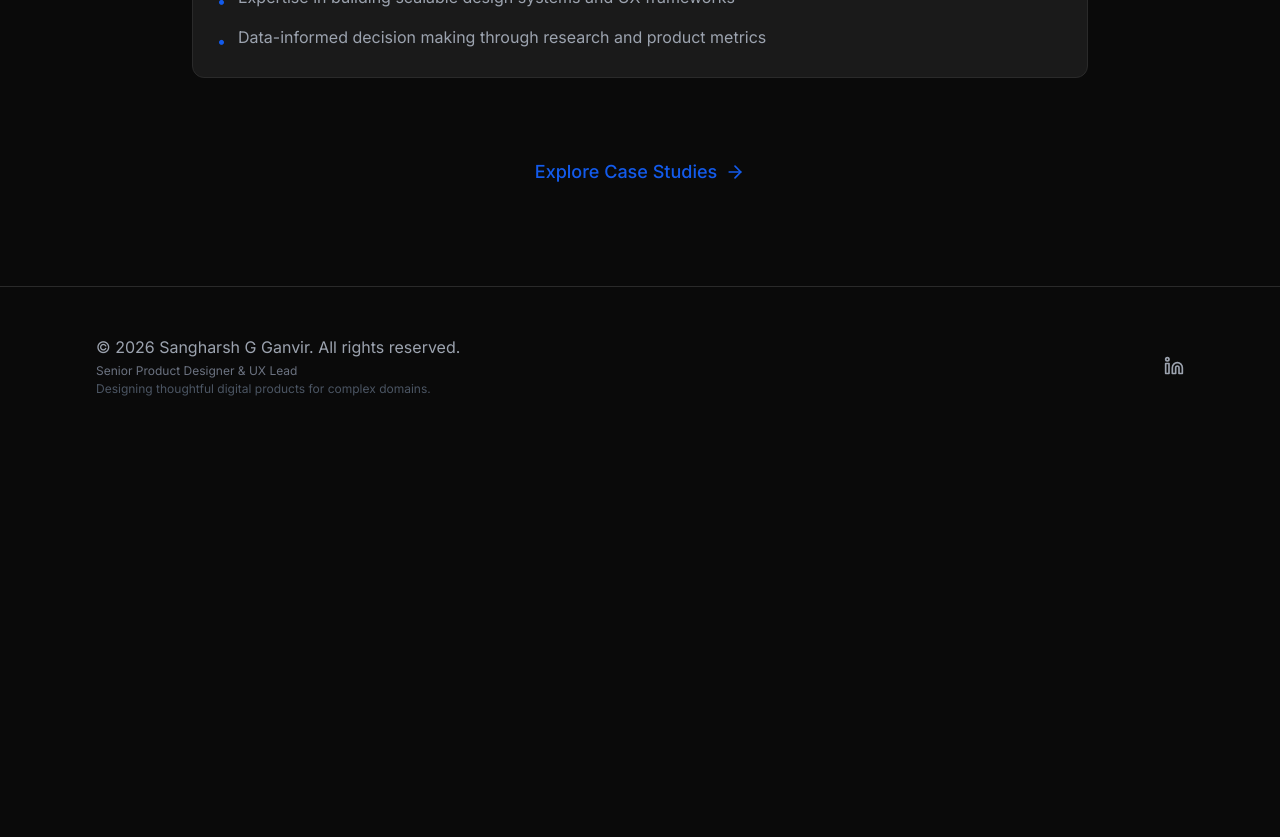
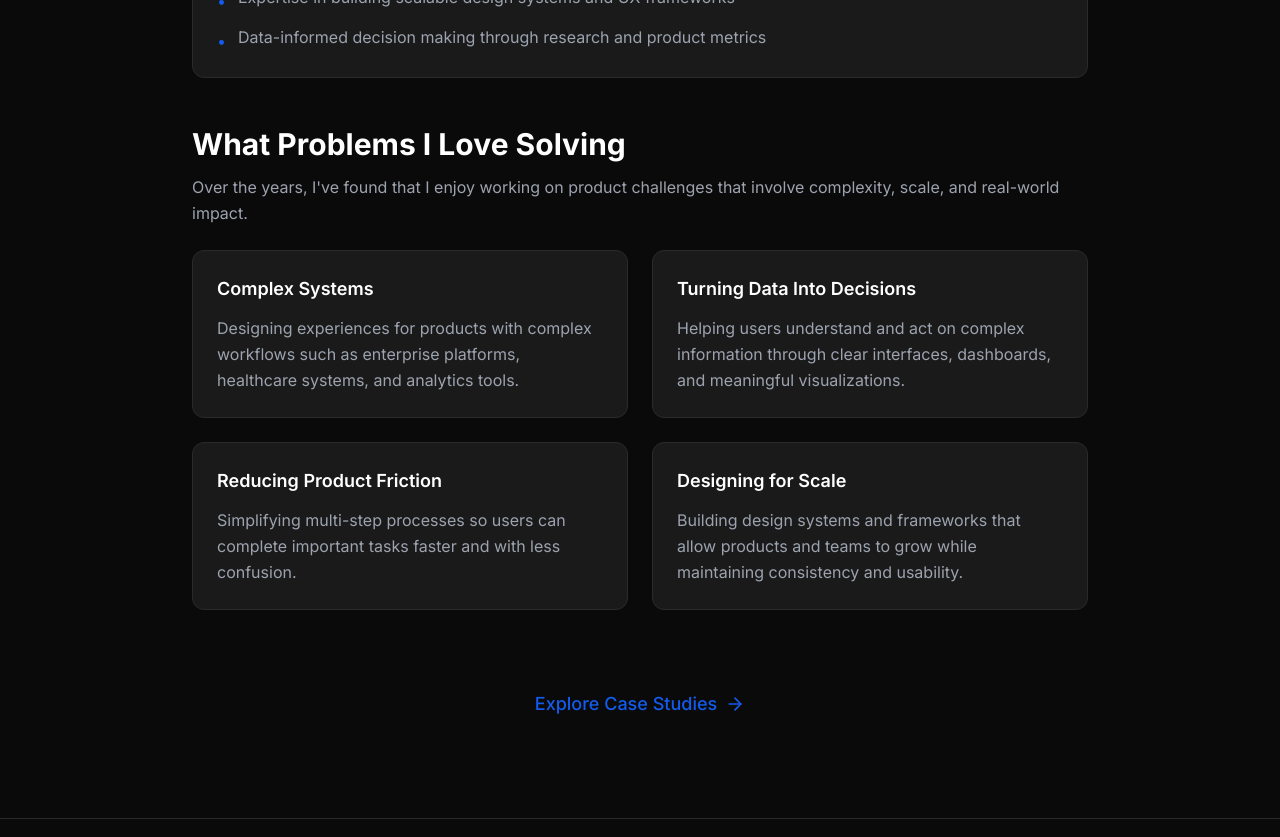
Before and after one commit to SangharshGanvir/MyPortfolioPM, a React (Vite) app: page /about in a window 1280 px wide. Shown: the part 1960-2797 px from the top of the page. Before the commit the page ends 2405 px from the top, so only its background shows below. Built offline with nearby package versions, Linux system fonts and the light colour scheme.

Commit message:
added loader

```diff
--- a/index.html
+++ b/index.html
@@ -45,7 +45,6 @@
     </script>
   </head>
   <body>
-    <a href="#main-content" class="skip-to-content">Skip to main content</a>
     <div id="root"></div>
     <script type="module" src="/src/main.jsx"></script>
   </body>
--- a/src/App.jsx
+++ b/src/App.jsx
@@ -1,6 +1,7 @@
 import { useEffect } from 'react';
 import { BrowserRouter as Router, Routes, Route, useLocation } from 'react-router-dom';
 import Layout from './components/Layout';
+import Loader from './components/Loader';
 import Home from './pages/Home';
 import Work from './pages/Work';
 import About from './pages/About';
@@ -25,6 +26,7 @@ function ScrollToTop() {
 function App() {
   return (
     <Router>
+      <Loader />
       <ScrollToTop />
       <Routes>
         <Route path="/" element={<Layout />}>
--- /dev/null
+++ b/src/components/Loader.jsx
@@ -0,0 +1,57 @@
+import { useEffect, useState } from 'react';
+
+const Loader = () => {
+  const [isLoading, setIsLoading] = useState(true);
+
+  useEffect(() => {
+    // Hide loader after initial page load
+    const timer = setTimeout(() => {
+      setIsLoading(false);
+    }, 1500);
+
+    return () => clearTimeout(timer);
+  }, []);
+
+  if (!isLoading) return null;
+
+  return (
+    <div className="fixed inset-0 z-[100] bg-dark-bg flex items-center justify-center transition-opacity duration-500"
+         style={{ opacity: isLoading ? 1 : 0 }}>
+      <div className="flex flex-col items-center">
+        {/* Animated Logo/Icon */}
+        <div className="relative w-20 h-20 mb-6">
+          {/* Outer rotating ring */}
+          <div className="absolute inset-0 border-4 border-primary/20 rounded-full"></div>
+          <div className="absolute inset-0 border-4 border-transparent border-t-primary rounded-full animate-spin"></div>
+
+          {/* Inner pulsing circle */}
+          <div className="absolute inset-3 bg-primary/10 rounded-full animate-pulse"></div>
+
+          {/* Center dot */}
+          <div className="absolute inset-0 flex items-center justify-center">
+            <div className="w-3 h-3 bg-primary rounded-full"></div>
+          </div>
+        </div>
+
+        {/* Loading text with animated dots */}
+        <div className="text-center">
+          <p className="text-gray-400 text-sm font-medium tracking-wider">
+            Loading
+            <span className="inline-flex ml-1">
+              <span className="animate-bounce" style={{ animationDelay: '0ms' }}>.</span>
+              <span className="animate-bounce" style={{ animationDelay: '150ms' }}>.</span>
+              <span className="animate-bounce" style={{ animationDelay: '300ms' }}>.</span>
+            </span>
+          </p>
+        </div>
+
+        {/* Progress bar */}
+        <div className="mt-6 w-48 h-1 bg-dark-card rounded-full overflow-hidden">
+          <div className="h-full bg-gradient-to-r from-primary to-blue-400 animate-progress"></div>
+        </div>
+      </div>
+    </div>
+  );
+};
+
+export default Loader;
--- a/src/index.css
+++ b/src/index.css
@@ -251,4 +251,17 @@
   .max-w-6xl {
     max-width: 100rem;
   }
+
+  @keyframes progress {
+    0% {
+      transform: translateX(-100%);
+    }
+    100% {
+      transform: translateX(100%);
+    }
+  }
+
+  .animate-progress {
+    animation: progress 1.5s ease-in-out infinite;
+  }
 }
--- a/src/pages/About.jsx
+++ b/src/pages/About.jsx
@@ -128,6 +128,47 @@ const About = () => {
           </FadeInSection>
 
           <FadeInSection delay={500}>
+            <div className="space-y-6">
+              <div>
+                <h2 className="text-2xl md:text-3xl font-bold mb-3">What Problems I Love Solving</h2>
+                <p className="text-gray-400 leading-relaxed mb-6">
+                  Over the years, I've found that I enjoy working on product challenges that involve complexity, scale, and real-world impact.
+                </p>
+              </div>
+
+              <div className="grid grid-cols-1 md:grid-cols-2 gap-6">
+                <div className="card">
+                  <h3 className="text-lg font-semibold mb-3">Complex Systems</h3>
+                  <p className="text-gray-400 leading-relaxed">
+                    Designing experiences for products with complex workflows such as enterprise platforms, healthcare systems, and analytics tools.
+                  </p>
+                </div>
+
+                <div className="card">
+                  <h3 className="text-lg font-semibold mb-3">Turning Data Into Decisions</h3>
+                  <p className="text-gray-400 leading-relaxed">
+                    Helping users understand and act on complex information through clear interfaces, dashboards, and meaningful visualizations.
+                  </p>
+                </div>
+
+                <div className="card">
+                  <h3 className="text-lg font-semibold mb-3">Reducing Product Friction</h3>
+                  <p className="text-gray-400 leading-relaxed">
+                    Simplifying multi-step processes so users can complete important tasks faster and with less confusion.
+                  </p>
+                </div>
+
+                <div className="card">
+                  <h3 className="text-lg font-semibold mb-3">Designing for Scale</h3>
+                  <p className="text-gray-400 leading-relaxed">
+                    Building design systems and frameworks that allow products and teams to grow while maintaining consistency and usability.
+                  </p>
+                </div>
+              </div>
+            </div>
+          </FadeInSection>
+
+          <FadeInSection delay={600}>
             <div className="text-center pt-8">
             <Link
               to="/work"
```
